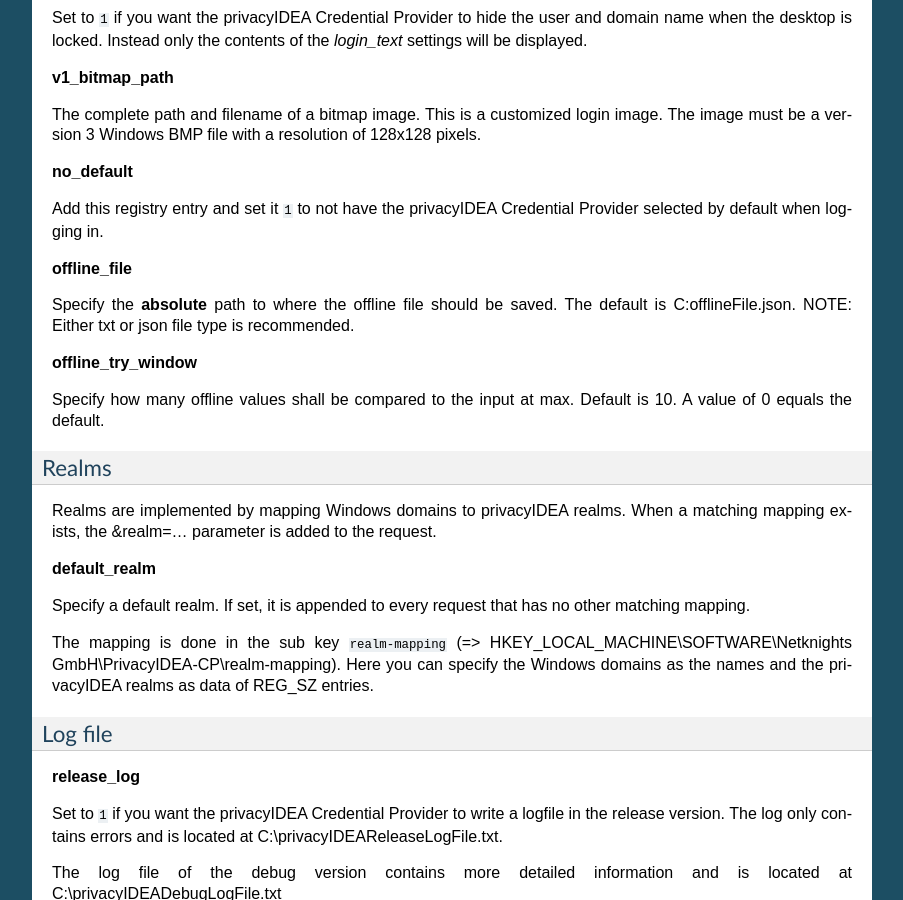
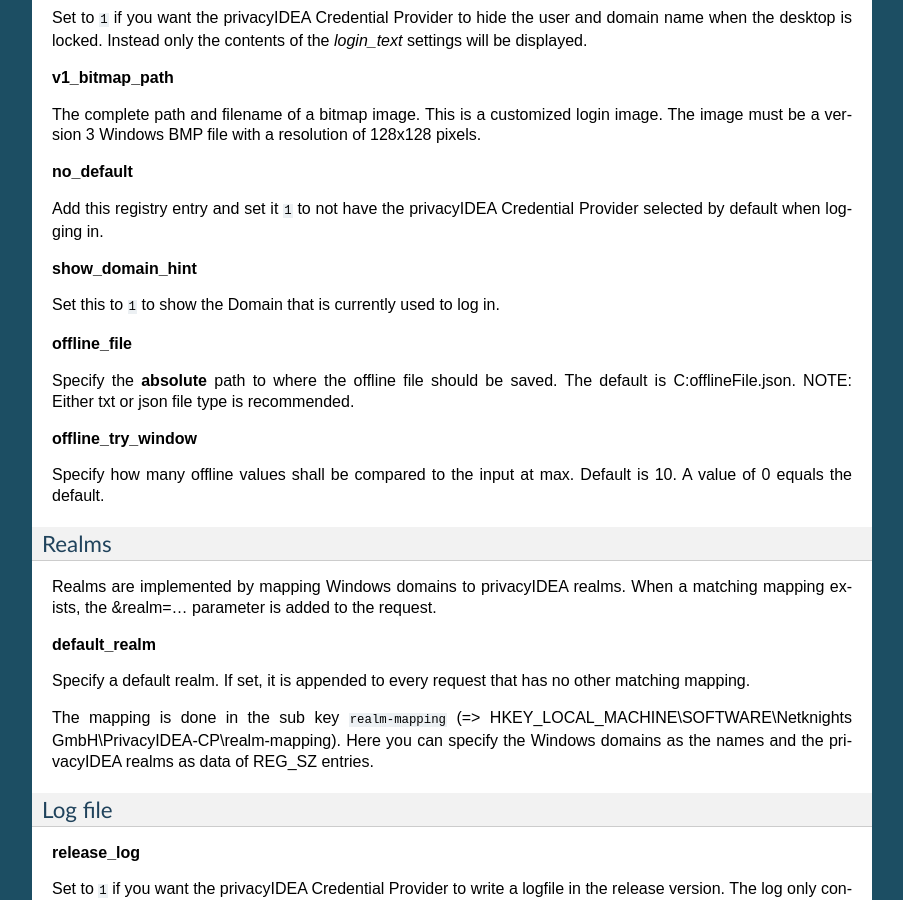
Before and after one commit to privacyidea/privacyidea-credential-provider, a Sphinx documentation site: the page built from doc/configuration.rst, in a window 1280 px wide and 900 px high, scrolled down 2171 px. Shown: the whole window, without its empty margins (198-1101 px from the left). Built offline with Sphinx 7.4.7, drawn with Linux system fonts in a browser that asks for light colours.

Commit message:
add show_domain_hint to docu

```diff
--- a/doc/configuration.rst
+++ b/doc/configuration.rst
@@ -124,6 +124,10 @@
 
 Add this registry entry and set it ``1`` to not have the privacyIDEA Credential Provider selected by default when logging in.
 
+**show_domain_hint**
+
+Set this to ``1`` to show the Domain that is currently used to log in.
+
 **offline_file**
 
 Specify the **absolute** path to where the offline file should be saved. The default is C:\offlineFile.json.
```
